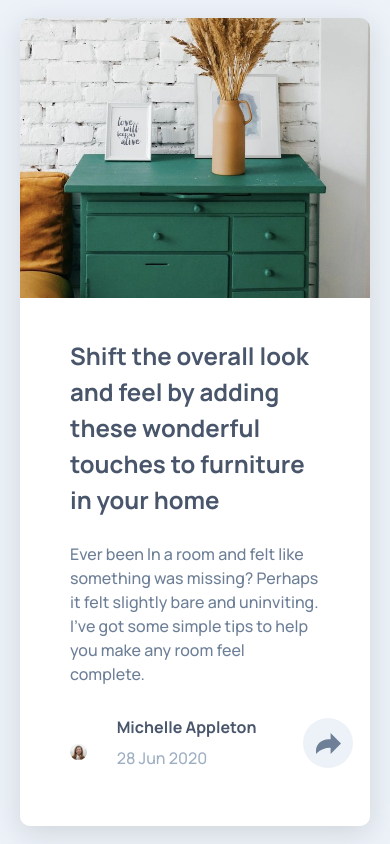
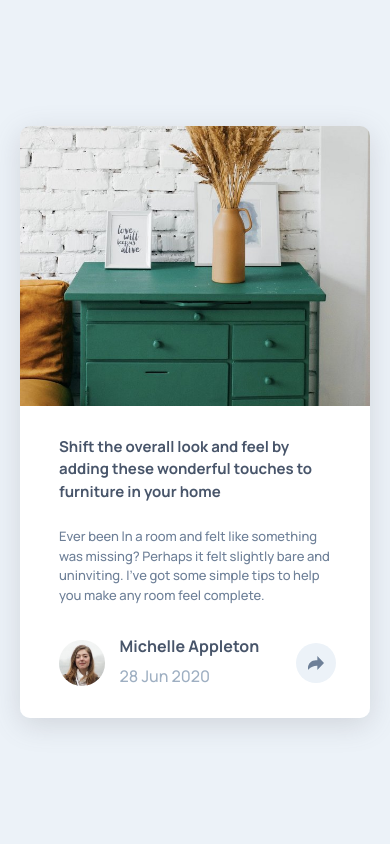
Before and after one commit to MostafaSamer/frontend-mentor-challenage, a Next.js app: page /article-preview-component in a window 390 px wide. Built offline with nearby package versions, Linux system fonts and the light colour scheme.

Commit message:
Finish Responsove, WIP

```diff
--- a/pages/article-preview-component/index.js
+++ b/pages/article-preview-component/index.js
@@ -61,20 +61,20 @@ const WebDesginChallenge = function () {
                                             </div>
                                             <div className={styles.authSection + " mt-3"}>
                                                 <div className='row'>
-                                                    <div className='col-2'>
+                                                    <div className='col-3'>
                                                         <div className={styles.authImageHolder}>
                                                             <img src="/images/article-preview-component/avatar-michelle.jpg" />
                                                         </div>
                                                     </div>
-                                                    <div className='col-8'>
+                                                    <div className='col-7 p-0'>
                                                         <div className={styles.authInfo}>
                                                             <div>
                                                                 <div className={styles.infoHeader}><h6>Michelle Appleton</h6></div>
-                                                                <div className={styles.infoDate + ' m-0'}><p>28 Jun 2020</p></div>
+                                                                <div className={styles.infoDate + ' m-0'}><p className='m-0'>28 Jun 2020</p></div>
                                                             </div>
                                                         </div>
                                                     </div>
-                                                    <div className='col-2'>
+                                                    <div className='col-2 p-0 d-flex align-items-center'>
                                                         <div
                                                         onClick={() => { SetShowSocial(!ShowSocial) }}
                                                         className={styles.infoShareImg + ' d-flex justify-content-center align-items-center'}>
--- a/styles/article-preview-component.module.css
+++ b/styles/article-preview-component.module.css
@@ -51,7 +51,7 @@
 }
 
 .authImageHolder img{
-    width: 100%;
+    width: 65%;
     border-radius: 50%;
 }
 
@@ -73,14 +73,14 @@
 
 .infoShareImg {
     background-color: hsl(210, 46%, 95%);
-    height: 50px;
-    width: 50px;
+    height: 40px;
+    width: 40px;
     border-radius: 50%;
     cursor: pointer;
 }
 
 .infoShareImg img {
-    width: 50%;
+    width: 40%;
 }
 
 .socialMediaHolder {
@@ -111,4 +111,17 @@
     .imageHolder img{
         width: 100%;
     }
+    .sectionHolder {
+        padding: 30px 39px;
+    }
+
+    .sectionHeader h4{
+        font-size: 15px;
+    }
+    .sectionPara p {
+        font-size: 13px;
+    }
+    .authImageHolder img{
+        width: 100%;
+    }
 }
```
